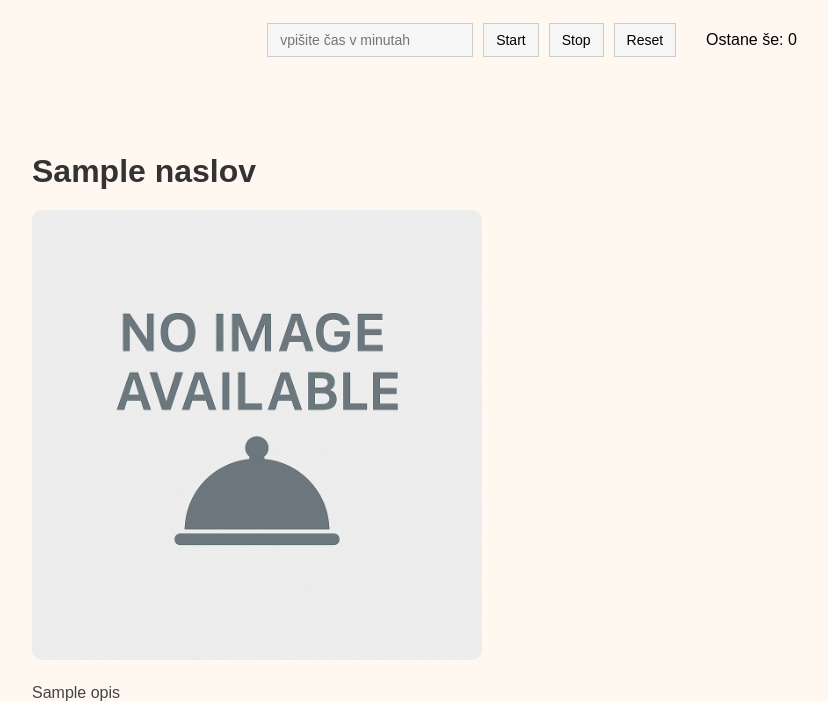
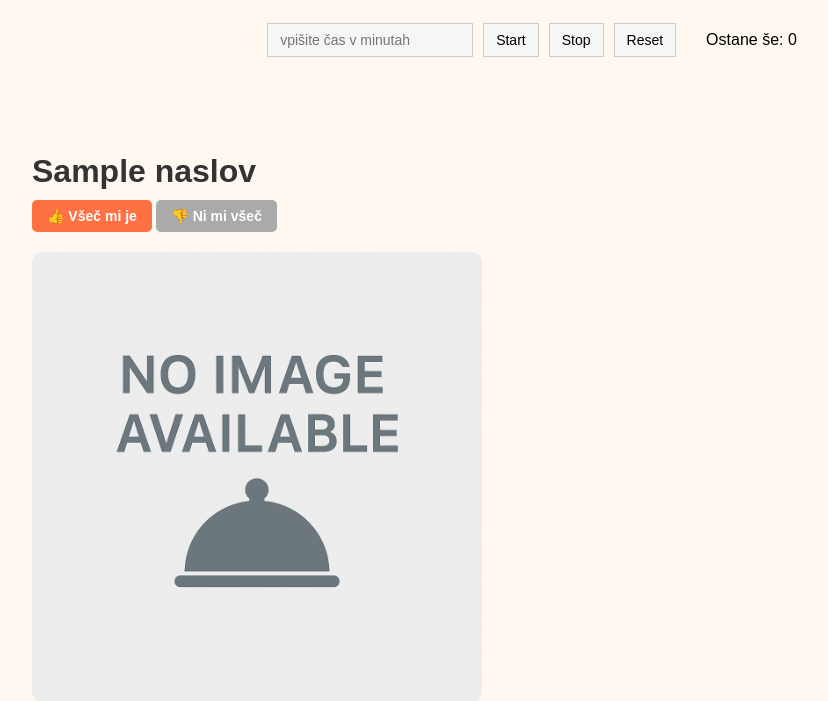
Before and after one commit to larapijemlijeko/Skupina-ZETA, a Flask app: a page that uses src/templates/recept-podrobno.html in a window 1280 px wide. Shown: the part 145-846 px from the top of the page, without its empty margins (108-936 px from the left). Run offline with Flask 3, Linux system fonts and the light colour scheme; a database or web service that is not in the repository returns one stand-in record (values such as "Sample title"); some libraries are stand-ins or nearby versions.

Commit message:
dodana dva gumba na posameznem receptu za Like in Dislike

```diff
--- a/src/static/style.css
+++ b/src/static/style.css
@@ -830,3 +830,28 @@ body {
   width: 0%;
   transition: width 0.3s ease;
 }
+
+.like-btn,
+.dislike-btn {
+  background-color: #ff7043;
+  color: white;
+  border: none;
+  border-radius: 5px;
+  padding: 8px 15px;
+  font-size: 14px;
+  font-weight: bold;
+  cursor: pointer;
+  transition: background-color 0.3s;
+}
+
+.like-btn:hover {
+  background-color: #e95e2f;
+}
+
+.dislike-btn {
+  background-color: #aaa;
+}
+
+.dislike-btn:hover {
+  background-color: #888;
+}
--- a/src/templates/recept-podrobno.html
+++ b/src/templates/recept-podrobno.html
@@ -12,6 +12,11 @@
     <section class="section recipe-detail">
       <div class="recipe-header">
         <h1>{{ recept.naslov }}</h1>
+        <div class="recipe-actions">
+          <button class="like-btn">👍 Všeč mi je</button>
+          <button class="dislike-btn">👎 Ni mi všeč</button>
+        </div>
+      </div>
       <div class="recipe-meta">
         {% if recept.cas_priprave %}
           <span class="recipe-time">⏱️ {{ recept.cas_priprave }} min</span>
@@ -20,8 +25,6 @@
           <span class="recipe-date">📅 {{ recept.datum_kreiranja }}</span>
         {% endif %}
       </div>
-      </div>
-
       <div class="recipe-image">
         {% if recept.slika_url %}
           <img src="{{ recept.slika_url }}" alt="{{ recept.naslov }}">
```
Lines whose indentation alone changed are shown as unchanged.
